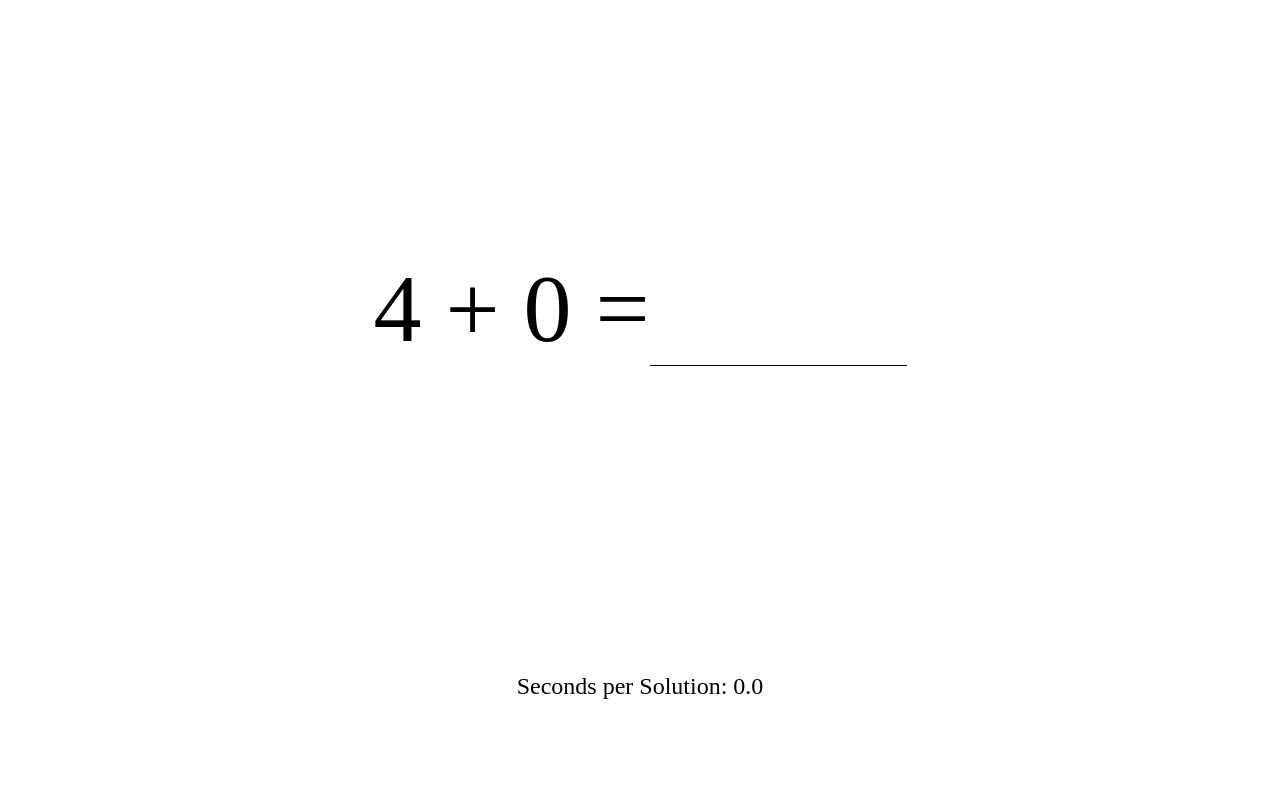
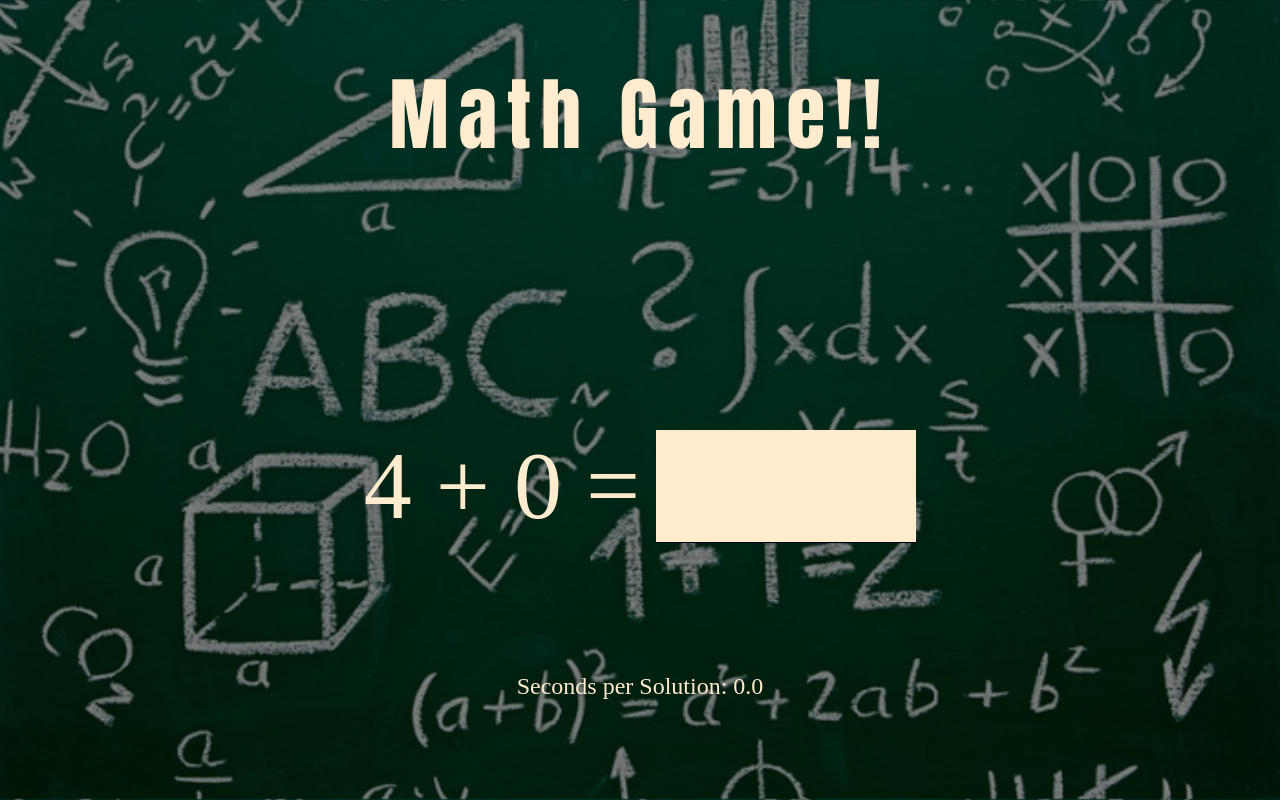
Before and after one commit to BillStephens2022/MathForm-Angular, an Angular app: page / in a window 1280 px wide. Built offline with nearby package versions, Linux system fonts and the light colour scheme.

Commit message:
updated styling

```diff
--- /dev/null
+++ b/src/app/answer-highlight.directive.ts
@@ -0,0 +1,22 @@
+import { Directive, ElementRef } from '@angular/core';
+import { NgControl } from '@angular/forms';
+import { map, filter } from 'rxjs/operators';
+
+@Directive({
+  selector: '[appAnswerHighlight]',
+})
+export class AnswerHighlightDirective {
+  constructor(private el: ElementRef, private controlName: NgControl) {}
+
+  ngOnInit() {
+    this.controlName.control?.parent?.valueChanges
+      .pipe(map(({ a, b, answer }) => Math.abs((a + b - answer) / (a + b))))
+      .subscribe((value) => {
+        if (value < 0.2) {
+          this.el.nativeElement.classList.add('close');
+        } else {
+          this.el.nativeElement.classList.remove('close');
+        }
+      });
+  }
+}
--- a/src/app/app.component.css
+++ b/src/app/app.component.css
@@ -0,0 +1,7 @@
+h1 {
+    text-align: center;
+    font-family: Impact, Haettenschweiler, 'Arial Narrow Bold', sans-serif;
+    font-weight: 900;
+    font-size: 5rem;
+    letter-spacing: 0.6rem;
+}
--- a/src/app/app.component.html
+++ b/src/app/app.component.html
@@ -1 +1,5 @@
+<div class="overlay">
+<h1>Math Game!!</h1>
+
 <app-equation></app-equation>
+</div>
--- a/src/app/app.module.ts
+++ b/src/app/app.module.ts
@@ -3,11 +3,13 @@ import { BrowserModule } from '@angular/platform-browser';
 import { ReactiveFormsModule } from '@angular/forms';
 import { AppComponent } from './app.component';
 import { EquationComponent } from './equation/equation.component';
+import { AnswerHighlightDirective } from './answer-highlight.directive';
 
 @NgModule({
   declarations: [
     AppComponent,
-    EquationComponent
+    EquationComponent,
+    AnswerHighlightDirective
   ],
   imports: [
     BrowserModule,
--- a/src/app/equation/equation.component.css
+++ b/src/app/equation/equation.component.css
@@ -11,6 +11,8 @@ input {
     width: 20%;
     text-align: center;
     font-size: 96px;
+    margin-left: 1rem;
+    background-color: blanchedalmond;
 }
 
 input:focus {
@@ -25,3 +27,7 @@ input:focus {
     text-align: center;
     font-size: 24px;
 }
+
+.close {
+    background-color: rgba(255, 235, 60, 0.3);
+}
--- a/src/app/equation/equation.component.html
+++ b/src/app/equation/equation.component.html
@@ -1,6 +1,6 @@
 <form [formGroup]="mathForm">
   <div class="equation">{{ a }} + {{ b }} = </div>
-  <input formControlName="answer" />
+  <input appAnswerHighlight formControlName="answer" />
 </form>
 
 <div class="stats">
--- a/src/styles.css
+++ b/src/styles.css
@@ -1 +1,18 @@
 /* You can add global styles to this file, and also import other style files */
+body {
+
+    background-image: url('./assets/maths-ftr.jpeg');
+    background-color: rgba(0, 0, 0, 0.01);
+    background-size: cover;
+    background-repeat: repeat;
+    color: blanchedalmond;
+}
+
+.overlay {
+    position: absolute;
+    top: 0;
+    left: 0;
+    width: 100%;
+    height: 100%;
+    background-color: rgba(0, 0, 0, 0.5); /* Adjust the opacity value as needed */
+  }
```
Also changed, not shown: src/assets/maths-ftr.jpeg (added), 1 other file (tests, documents, lock files or other folders).
